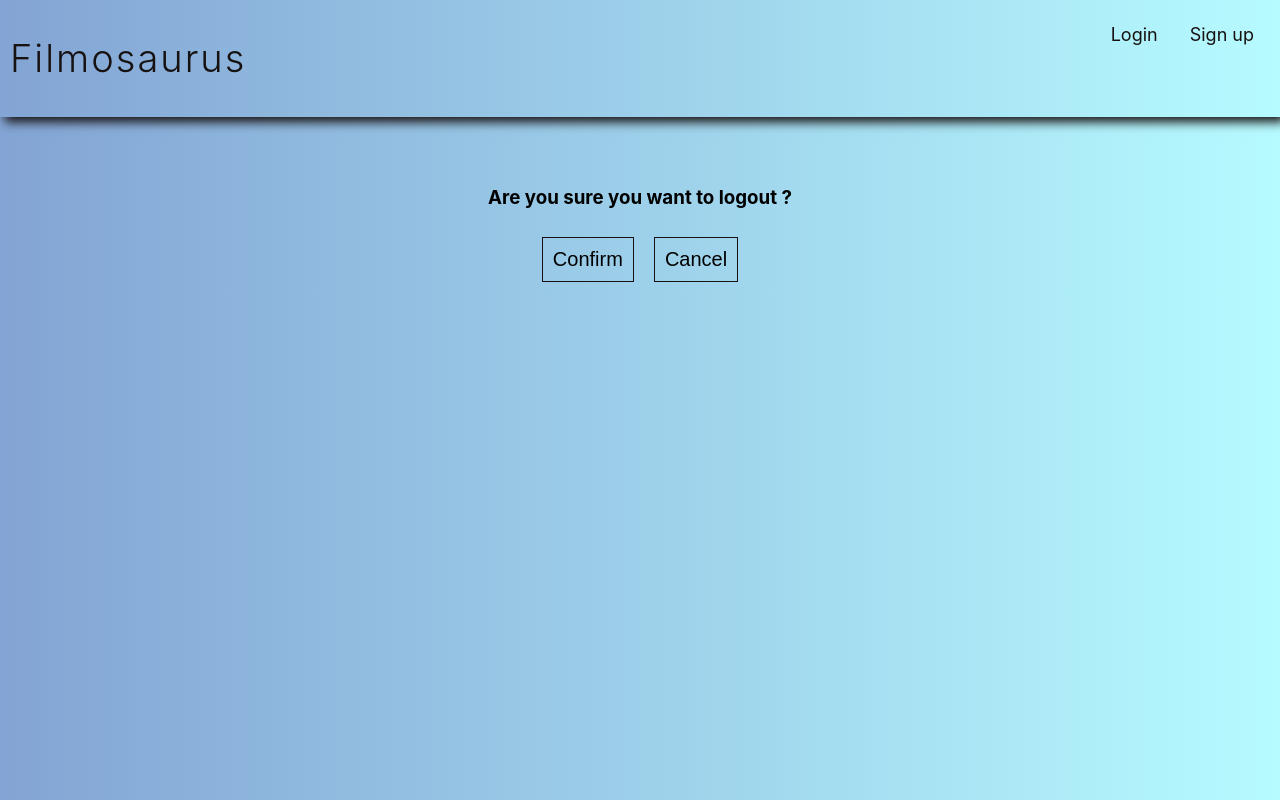
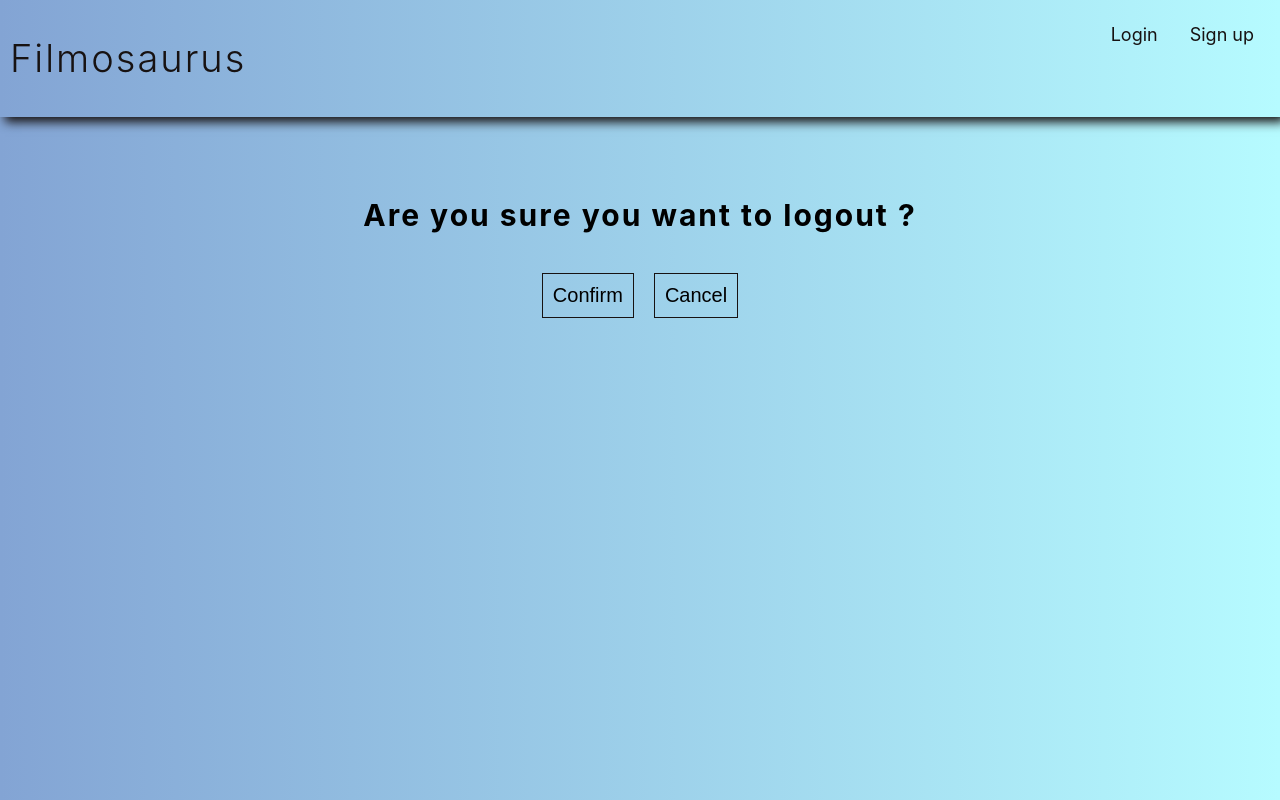
Before and after one commit to romainh3nry/filmosaurus-v3-frontend, a React (Create React App) app: page /accounts/logout in a window 1280 px wide. Built offline with nearby package versions, Linux system fonts and the light colour scheme.

Commit message:
re-organize style for logout page

```diff
--- a/src/code/LogOut/index.tsx
+++ b/src/code/LogOut/index.tsx
@@ -1,40 +1,5 @@
-import styled from 'styled-components';
 import { useNavigate } from 'react-router';
-
-const StyledContainer = styled.div`
-    margin: auto;
-    width: 60%;
-    text-align: center;
-    margin-top: 50px;
-    display: flex;
-    flex-direction: column;
-`;
-
-const StyledButtonDiv = styled.div`
-    display: flex;
-    justify-content: center;
-`;
-
-const StyledButton = styled.button `
-    background: transparent;
-    border: 1px solid #171212;
-    margin: 10px;
-    padding: 10px;
-    font-size: 20px;
-    cursor: pointer;
-    transition: all 0.1s ease-in;
-    &:hover {
-      background: #171212;
-      color: #ffffff;
-      fill: #ffffff;
-      stroke: #ffffff;
-    }
-    @media only screen and (max-width: 411px) {
-      margin-top: 5px;
-      width: 50%;
-      border: none;
-    }
-`;
+import { Container, Button, TitleSizeThree, Line} from '../Style';
 
 type LogoutProps = {
     removeCookie: any,
@@ -56,12 +21,12 @@ export const LogOut = ({removeCookie, setToken}: LogoutProps) => {
     }
 
     return (
-        <StyledContainer>
-            <h3>Are you sure you want to logout ? </h3>
-            <StyledButtonDiv>
-                <StyledButton onClick={handleConfirmClick}>Confirm</StyledButton>
-                <StyledButton onClick={handleCancelClick}>Cancel</StyledButton>
-            </StyledButtonDiv>
-        </StyledContainer>
+        <Container width='60%' marginTop='50px' display='flex' flexDirection='column'>
+            <TitleSizeThree>Are you sure you want to logout ? </TitleSizeThree>
+            <Line>
+                <Button margin='10px' onClick={handleConfirmClick}>Confirm</Button>
+                <Button margin='10px' onClick={handleCancelClick}>Cancel</Button>
+            </Line>
+        </Container>
     )
 };
--- a/src/code/Style/index.tsx
+++ b/src/code/Style/index.tsx
@@ -186,3 +186,8 @@ export const Li = styled.li`
         float: none;
     }
 `;
+
+export const Line = styled.div`
+    display: flex;
+    justify-content: center;
+`;
```
